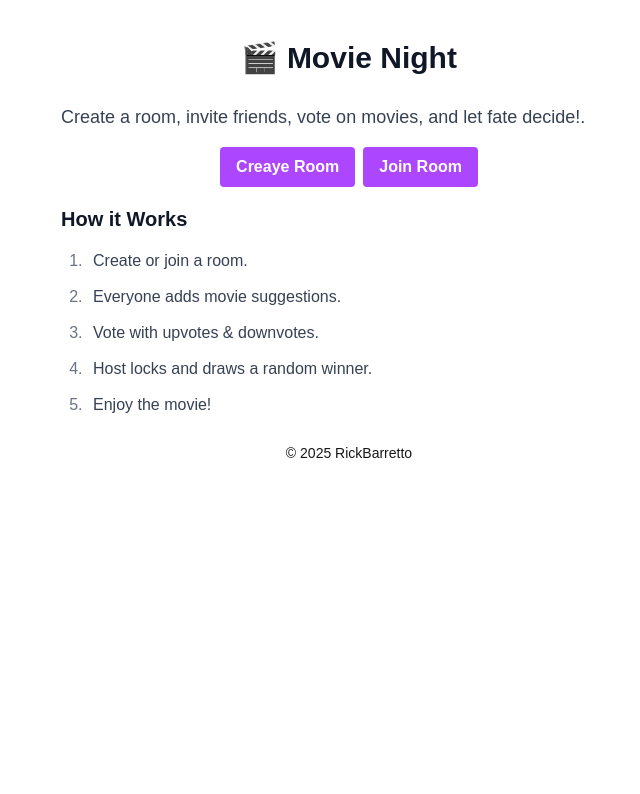
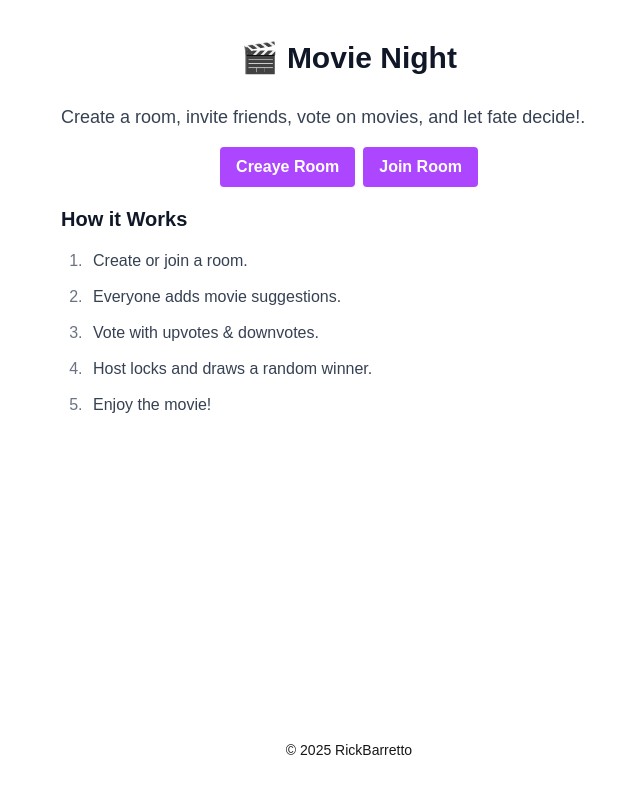
Before and after one commit to RickBarretto/movie-night, a Next.js app in the folder frontend/: page / in a window 1280 px wide. Shown: the top 794 px of the page, without its empty margins (291-931 px from the left). Built offline with nearby package versions, Linux system fonts and the light colour scheme.

Commit message:
Style: Put footer on end of design

```diff
--- a/frontend/src/pages/Welcome.tsx
+++ b/frontend/src/pages/Welcome.tsx
@@ -2,8 +2,7 @@ import { Button } from '../components/Button';
 
 export function Welcome() {
   return (
-    <div className="
-      max-w-xl my-10 mx-auto
+    <div className="max-w-xl h-screen py-10 mx-auto
       flex flex-col justify-start gap-4
     "
     >
@@ -29,7 +28,10 @@ export function Welcome() {
           <li>Enjoy the movie!</li>
         </ol>
       </article>
-      <p className="text-center text-sm">© 2025 RickBarretto</p>
+      <span className="my-auto"></span>
+      <footer className="text-center text-sm">
+        © 2025 RickBarretto
+      </footer>
     </div>
   );
 }
```
